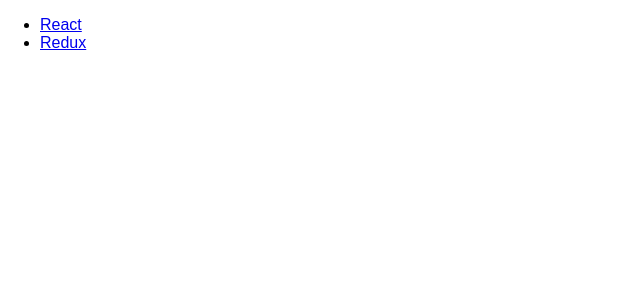
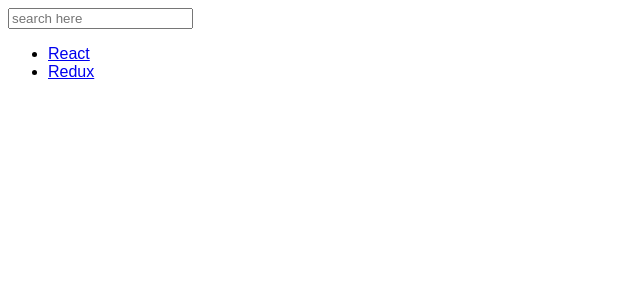
Before and after one commit to cross-fox-2017/hacktiv8-news, a React (Create React App) app: page / in a window 1280 px wide. Shown: the top 300 px of the page, without its empty margins (0-640 px from the left). Built offline with nearby package versions, Linux system fonts and the light colour scheme.

Commit message:
Done release 3

```diff
--- a/src/App.js
+++ b/src/App.js
@@ -1,5 +1,6 @@
 import React, { Component } from 'react';
-import { List } from './List'
+import { List } from './List';
+import { Form } from './Form';
 
 const data = [
   {
@@ -24,13 +25,32 @@
   constructor(){
     super()
     this.state = {
-      data
+      data,
+      search : ''
     }
+    // this.handleChange = this.handleChange.bind(this);
+    // this.handleSubmit = this.handleSubmit.bind(this);
+  }
+
+  searchTitle (e) {
+    this.setState({
+      search : e.target.value
+    })
   }
 
   render(){
+
+    // if(search > 0){
+    //   var libraries = data.filter( (l) => {
+    //     return l.title.toLowerCase().match(search)
+    //   })
+    // }
+
     return(
-      <List data={ this.state.data }/>
+      <div>
+        <Form searchTitle={this.searchTitle.bind(this)} search={this.state.handleChange} />
+        <List data={this.state.data.filter( result => result.title.toLowerCase().match(this.state.search.toLowerCase()))} />
+      </div>
     )
   }
 }
--- /dev/null
+++ b/src/Form.js
@@ -0,0 +1,9 @@
+import React from 'react';
+
+export const Form = (props) => {
+  return(
+    <form>
+      <input onChange={props.searchTitle} value={props.search} placeholder="search here"></input>
+    </form>
+  )
+}
--- a/src/List.js
+++ b/src/List.js
@@ -3,7 +3,8 @@
 export const List = (props) => {
   return(
     <ul>
-      { props.data.map( (item,index) => {
+      {
+        props.data.map( (item,index) => {
           return(
             <li key={ index }><a href={ item.url }>{item.title}</a></li>
           )
--- a/src/index.css
+++ b/src/index.css
@@ -1,5 +1,5 @@
 body {
-  margin: 0;
+  margin: 100;
   padding: 0;
   font-family: sans-serif;
 }
```
